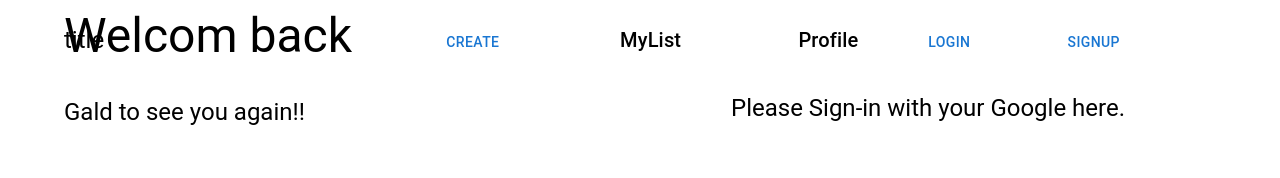
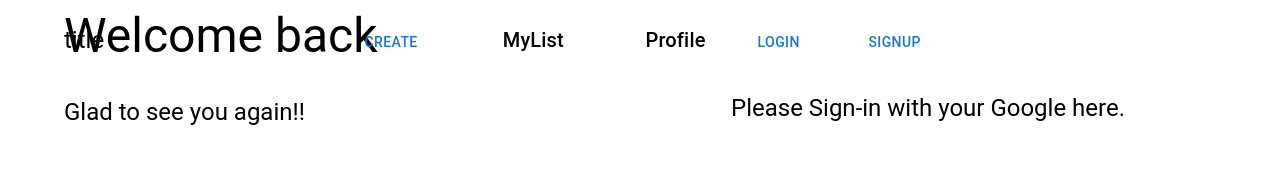
Before and after one commit to tenmusu007/invoice-app, a Next.js app: page /login in a window 1280 px wide. Shown: the top 178 px of the page. Built offline with nearby package versions, Linux system fonts and the light colour scheme; no server answers.

Commit message:
fix few issues

```diff
--- a/components/Header/index.tsx
+++ b/components/Header/index.tsx
@@ -16,7 +16,7 @@ const Header = () => {
     <>
       <Grid
         container
-        sx={{ width: '100%', marginX: 'auto', marginY: 2 }}
+        sx={{ width: '80%', marginX: 'auto', marginY: 2 }}
         position={'fixed'}
       >
         <Grid item sm={3} sx={{ justifyContent: 'space-around' }}>
--- a/pages/login/text.json
+++ b/pages/login/text.json
@@ -1,7 +1,7 @@
 {
   "en": {
-    "headline": "Welcom back",
-    "desc": "Gald to see you again!!",
+    "headline": "Welcome back",
+    "desc": "Glad to see you again!!",
     "btn": "Please Sign-in with your Google here."
   }
 }
```
Also changed, not shown: pages/mylist/index.tsx (+3 -5 lines).
